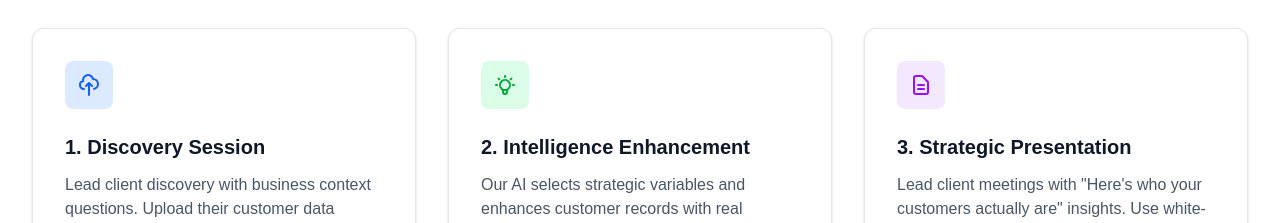
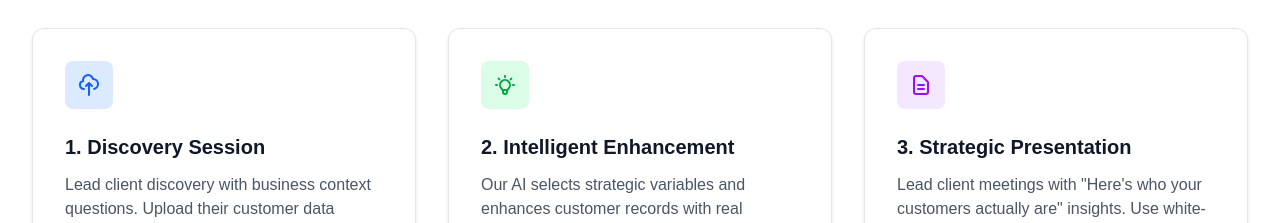
Before and after one commit to jmd-jude/brand-response-platform, a Next.js app: page / in a window 1280 px wide. Shown: the part 2220-2443 px from the top of the page. Built offline with nearby package versions, Linux system fonts and the light colour scheme.

Commit message:
minor landing page copy edits

```diff
--- a/app/page.tsx
+++ b/app/page.tsx
@@ -178,7 +178,7 @@
                   <path strokeLinecap="round" strokeLinejoin="round" strokeWidth={2} d="M9.663 17h4.673M12 3v1m6.364 1.636l-.707.707M21 12h-1M4 12H3m3.343-5.657l-.707-.707m2.828 9.9a5 5 0 117.072 0l-.548.547A3.374 3.374 0 0014 18.469V19a2 2 0 11-4 0v-.531c0-.895-.356-1.754-.988-2.386l-.548-.547z" />
                 </svg>
               </div>
-              <h3 className="text-xl font-semibold text-gray-900 mb-3">2. Intelligence Enhancement</h3>
+              <h3 className="text-xl font-semibold text-gray-900 mb-3">2. Intelligent Enhancement</h3>
               <p className="text-gray-600">
                 Our AI selects strategic variables and enhances customer records with real demographic, income, lifestyle, and behavioral data.
               </p>
```
